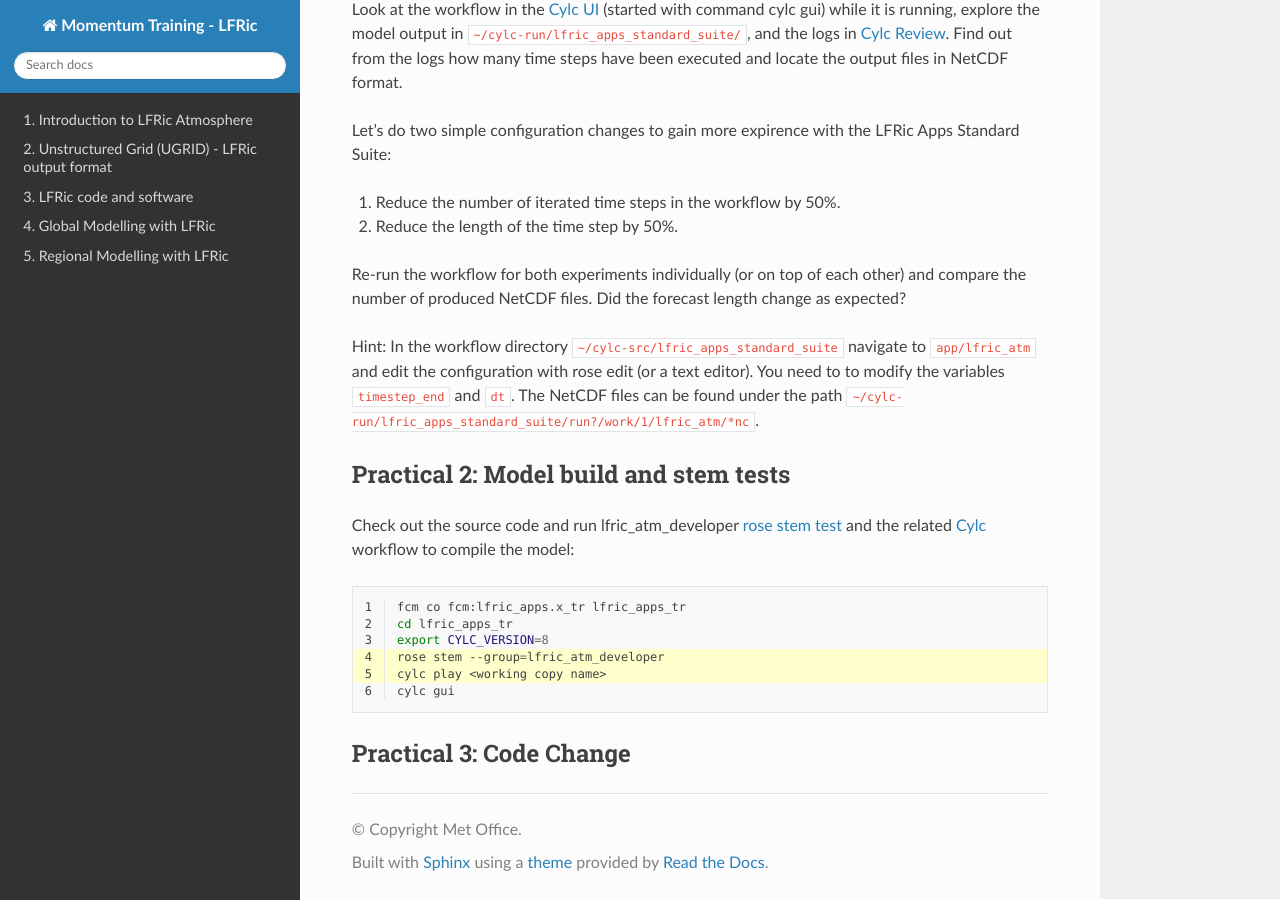
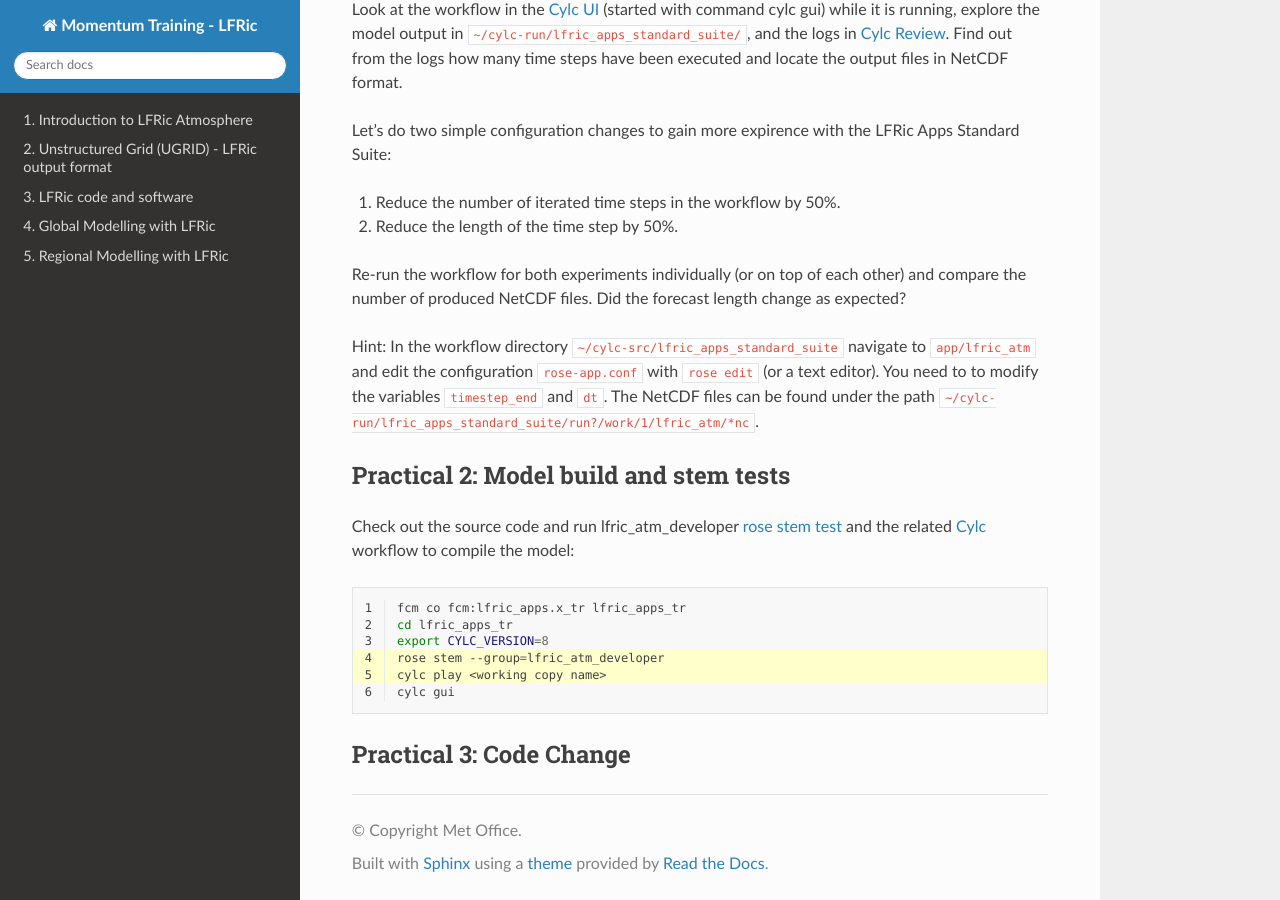
Before and after one commit to MetOffice/LFRic-Atmosphere-Training, a Sphinx documentation site: the page built from source/lfric_infrastructure/practical_exercises.rst, in a window 1280 px wide and 900 px high, scrolled down 1226 px. Built offline with Sphinx 7.4.7 and the Read the Docs theme 3.1.0, drawn with Linux system fonts in a browser that asks for light colours.

Commit message:
Clearify instructions for Practical 1: Standard Suite

```diff
--- a/source/lfric_infrastructure/practical_exercises.rst
+++ b/source/lfric_infrastructure/practical_exercises.rst
@@ -42,7 +42,7 @@ Let's do two simple configuration changes to gain more expirence with the LFRic
 
 Re-run the workflow for both experiments individually (or on top of each other) and compare the number of produced NetCDF files. Did the forecast length change as expected?
 
-Hint: In the workflow directory ``~/cylc-src/lfric_apps_standard_suite`` navigate to ``app/lfric_atm`` and edit the configuration with rose edit (or a text editor). You need to to modify the variables ``timestep_end`` and ``dt``. The NetCDF files can be found under the path ``~/cylc-run/lfric_apps_standard_suite/run?/work/1/lfric_atm/*nc``.
+Hint: In the workflow directory ``~/cylc-src/lfric_apps_standard_suite`` navigate to ``app/lfric_atm`` and edit the configuration ``rose-app.conf`` with ``rose edit`` (or a text editor). You need to to modify the variables ``timestep_end`` and ``dt``. The NetCDF files can be found under the path ``~/cylc-run/lfric_apps_standard_suite/run?/work/1/lfric_atm/*nc``.
 
 Practical 2: Model build and  stem tests
 ----------------------------------------
```
